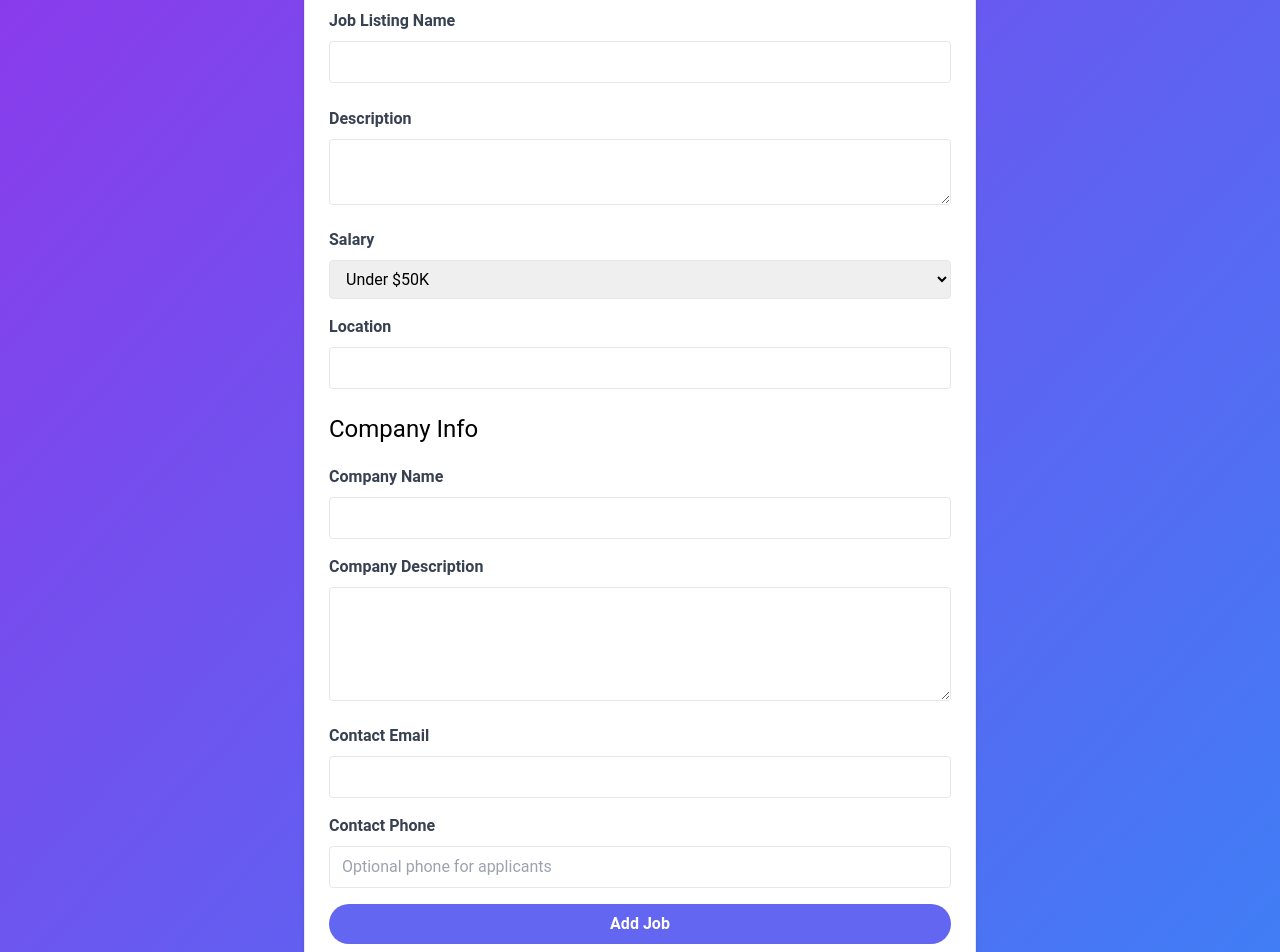
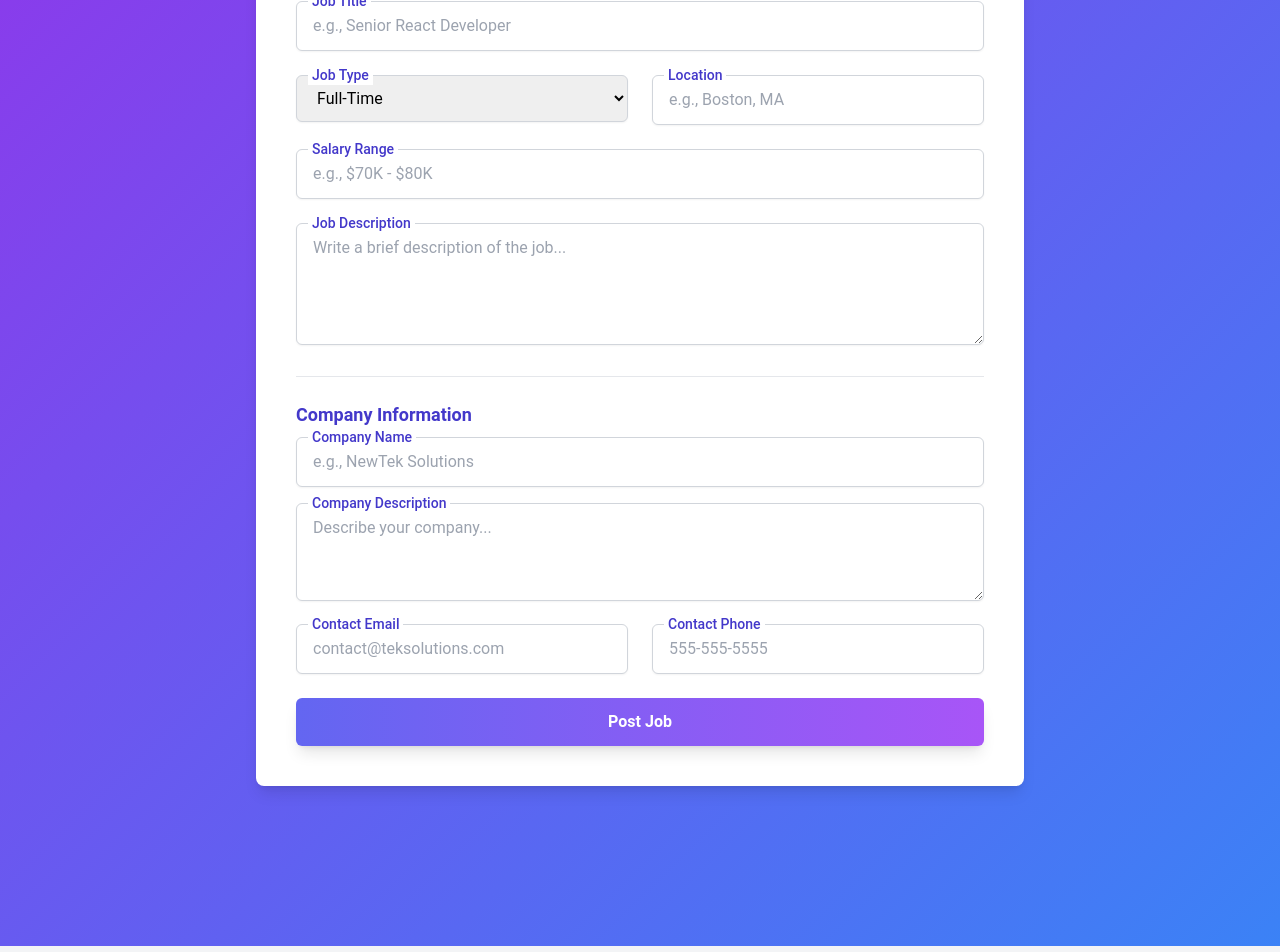
Before and after one commit to ThusTech/Job-Search, a React (Vite) app in the folder frontend/: page /add-jobs in a window 1280 px wide. Shown: the part 380-1332 px from the top of the page. Built offline with nearby package versions, Linux system fonts and the light colour scheme.

Commit message:
Redesigned the footer

```diff
--- a/frontend/src/pages/AddJobsPage.jsx
+++ b/frontend/src/pages/AddJobsPage.jsx
@@ -2,142 +2,134 @@
 
 export default function AddJobsPage(){
     return (
-        <section className="bg-gradient-to-br from-purple-600 to-blue-500">
-            <div className="container m-auto max-w-2xl py-20">
-                <div className="bg-white px-6 py-20 mb-4 shadow-md rounded-md border m-4 md:m-0">
-                    <form>
-                        <h2 className="text-3xl text-center font-semibold mb-6">Add Job</h2>
-                        <div className="mb-4">
-                            <label className="block text-gray-700 font-bold mb-2">
+        <section className="bg-gradient-to-br from-purple-600 to-blue-500 py-40 flex items-center justify-center min-h-screen">
+            <div className="w-full max-w-3xl p-10 bg-white rounded-lg shadow-lg transform transition hover:scale-105 duration-300">
+                <div className="text-center">
+                    <h2 className="text-3xl font-bold text-indigo-700 mb-2">Post a Job</h2>
+                    <p className="text-gray-600">Fill out the details below to attract top talent.</p>
+                </div>
+
+                <form action="#" method="POST" className="mt-8 space-y-6">
+
+
+                    <div className="relative">
+                        <label for="title" className="absolute -top-2.5 left-3 bg-white px-1 text-sm font-medium text-indigo-700">Job Title</label>
+                        <input
+                        type="text"
+                        id="title"
+                        name="title"
+                        placeholder="e.g., Senior React Developer"
+                        className="w-full px-4 py-3 border border-gray-300 rounded-md shadow-sm focus:outline-none focus:ring-2 focus:ring-indigo-500"
+                        />
+                    </div>
+
+
+                    <div className="grid grid-cols-1 sm:grid-cols-2 gap-6">
+
+                        <div className="relative">
+                            <label
+                            for="type"
+                            className="absolute -top-2.5 left-3 bg-white px-1 text-sm font-medium text-indigo-700">
                                 Job Type
                             </label>
-                            <select
-                            className="border rounded w-full py-2 px-3"
-                            >
+                            <select id="type" name="type" className="w-full px-4 py-3 border border-gray-300 rounded-md shadow-sm focus:outline-none focus:ring-2 focus:ring-indigo-500">
                                 <option>Full-Time</option>
                                 <option>Part-Time</option>
-                                <option>Remote</option>
+                                <option>Contract</option>
                                 <option>Internship</option>
-                                <option>WIL (Work Integrated-Learning)</option>
                             </select>
                         </div>
 
-                        <div className="mb-4">
-                            <label className="block text-gray-700 font-bold mb-2">
-                                Job Listing Name
-                            </label>
+                        <div className="relative">
+                            <label for="location" className="absolute -top-2.5 left-3 bg-white px-1 text-sm font-medium text-indigo-700">Location</label>
                             <input
-                            className="border rounded w-full py-2 px-3 mb-2"
-                            />
+                            type="text"
+                            id="location"
+                            name="location"
+                            placeholder="e.g., Boston, MA"
+                            className="w-full px-4 py-3 border border-gray-300 rounded-md shadow-sm focus:outline-none focus:ring-2 focus:ring-indigo-500"/>
+                        </div>
                     </div>
 
-                        <div className="mb-4">
-                            <label className="block text-gray-700 font-bold mb-2">
-                                Description
-                            </label>
-
-                            <textarea
-                            className="border rounded w-full py-2 px-3"
-                            >
-                            </textarea>
+                    <div className="relative">
+                        <label for="salary" className="absolute -top-2.5 left-3 bg-white px-1 text-sm font-medium text-indigo-700">Salary Range</label>
+                        <input
+                        type="text"
+                        id="salary"
+                        name="salary"
+                        placeholder="e.g., $70K - $80K"
+                        className="w-full px-4 py-3 border border-gray-300 rounded-md shadow-sm focus:outline-none focus:ring-2 focus:ring-indigo-500"/>
                     </div>
 
-                        <div className="mb-4">
-                            <label className="block text-gray-700 font-bold mb-2">
-                                Salary
-                            </label>
 
-                            <select
-                            id=""
-                            name=""
-                            className="border rounded w-full py-2 px-3"
-                            >
-                                <option value='Under $50K'>Under $50K</option>
-                                <option value='$50K - 60K'>$50K - $60K</option>
-                                <option value='$60K - 70K'>$60K - $70K</option>
-                                <option value='$70K - 80K'>$70K - $80K</option>
-                                <option value='$80K - 90K'>$80K - $90K</option>
-                                <option value='$90K - 100K'>$90K - $100K</option>
-                            </select>
+                    <div className="relative">
+                        <label for="description" className="absolute -top-2.5 left-3 bg-white px-1 text-sm font-medium text-indigo-700">Job Description</label>
+                        <textarea
+                        id="description"
+                        name="description"
+                        rows="4"
+                        placeholder="Write a brief description of the job..."
+                        className="w-full px-4 py-3 border border-gray-300 rounded-md shadow-sm focus:outline-none focus:ring-2 focus:ring-indigo-500"></textarea>
                     </div>
 
-                        <div className="mb-4">
-                            <label className="block text-gray-700 font-bold mb-2">
-                                Location
-                            </label>
 
+                    <div className="pt-6 border-t border-gray-200">
+                        <h3 className="text-lg font-semibold text-indigo-700 mb-2">Company Information</h3>
+
+                        <div className="relative mb-4">
+                            <label for="company_name" className="absolute -top-2.5 left-3 bg-white px-1 text-sm font-medium text-indigo-700">Company Name</label>
                             <input
-                            type=""
-                            id=""
-                            name=""
-                            placeholder=""
-                            className="border rounded w-full py-2 px-3 mb-2"/>
+                            type="text"
+                            id="company_name"
+                            name="company_name"
+                            placeholder="e.g., NewTek Solutions"
+                            className="w-full px-4 py-3 border border-gray-300 rounded-md shadow-sm focus:outline-none focus:ring-2 focus:ring-indigo-500"/>
                         </div>
 
-                        <h3 className="text-2xl mb-5">Company Info</h3>
 
-                        <div className="mb-4">
-                            <label className="block text-gray-700 font-bold mb-2">
-                                Company Name
-                            </label>
-
-                            <input
-                            type="text"
-                            id=""
-                            name=""
-                            placeholder=""
-                            className="border rounded w-full py-2 px-3"/>
+                        <div className="relative mb-4">
+                            <label for="company_description" className="absolute -top-2.5 left-3 bg-white px-1 text-sm font-medium text-indigo-700">Company Description</label>
+                            <textarea
+                            id="company_description"
+                            name="company_description"
+                            rows="3"
+                            placeholder="Describe your company..."
+                            className="w-full px-4 py-3 border border-gray-300 rounded-md shadow-sm focus:outline-none focus:ring-2 focus:ring-indigo-500"></textarea>
                         </div>
 
-                        <div className="mb-4">
-                            <label className="block text-gray-700 font-bold mb-2">
-                                Company Description
-                            </label>
 
-                            <textarea
-                            id=""
-                            name=""
-                            placeholder=""
-                            rows={4}
-                            className="border rounded w-full py-2 px-3"
-                            >
-                            </textarea>
+                        <div className="grid grid-cols-1 sm:grid-cols-2 gap-6">
+
+                            <div className="relative">
+                                <label for="contact_email" className="absolute -top-2.5 left-3 bg-white px-1 text-sm font-medium text-indigo-700">Contact Email</label>
+                                <input
+                                type="email"
+                                id="contact_email"
+                                name="contact_email"
+                                placeholder="contact@teksolutions.com"
+                                className="w-full px-4 py-3 border border-gray-300 rounded-md shadow-sm focus:outline-none focus:ring-2 focus:ring-indigo-500"/>
                             </div>
 
-                        <div className="mb-4">
-                            <label className="block text-gray-700 font-bold mb-2">
-                                Contact Email
-                            </label>
-                            <input
-                            type=""
-                            id=""
-                            name=""
-                            placeholder=""
-                            className="border rounded w-full py-2 px-3"/>
-                        </div>
-
-                        <div className="mb-4">
-                            <label className="block text-gray-700 font-bold mb-2">
-                                Contact Phone
-                            </label>
+                            <div className="relative">
+                                <label for="contact_phone" className="absolute -top-2.5 left-3 bg-white px-1 text-sm font-medium text-indigo-700">Contact Phone</label>
                                 <input
                                 type="tel"
                                 id="contact_phone"
                                 name="contact_phone"
-                            placeholder="Optional phone for applicants"
-                            className="border rounded w-full py-2 px-3"/>
+                                placeholder="555-555-5555"
+                                className="w-full px-4 py-3 border border-gray-300 rounded-md shadow-sm focus:outline-none focus:ring-2 focus:ring-indigo-500"/>
+                            </div>
+                        </div>
                     </div>
 
-                        <div className="mb-4">
-                            <button
-                            type="submit"
-                            className="bg-indigo-500 hover:bg-indigo-600 text-white font-bold py-2 px-4 rounded-full w-full focus:outline-none focus:shadow-outline">
-                                Add Job
+
+                    <div className="mt-8">
+                        <button type="submit" className="w-full py-3 px-4 bg-gradient-to-r from-indigo-500 to-purple-500 text-white font-bold rounded-md shadow-lg hover:shadow-2xl hover:from-purple-500 hover:to-indigo-500 transition duration-200 ease-in-out transform hover:scale-105">
+                        Post Job
                         </button>
                     </div>
                 </form>
             </div>
-            </div>
         </section>
     )
 }
```
Also changed, not shown: frontend/src/components/Footer.jsx (+6 -6 lines). Lines whose indentation alone changed are shown as unchanged.
